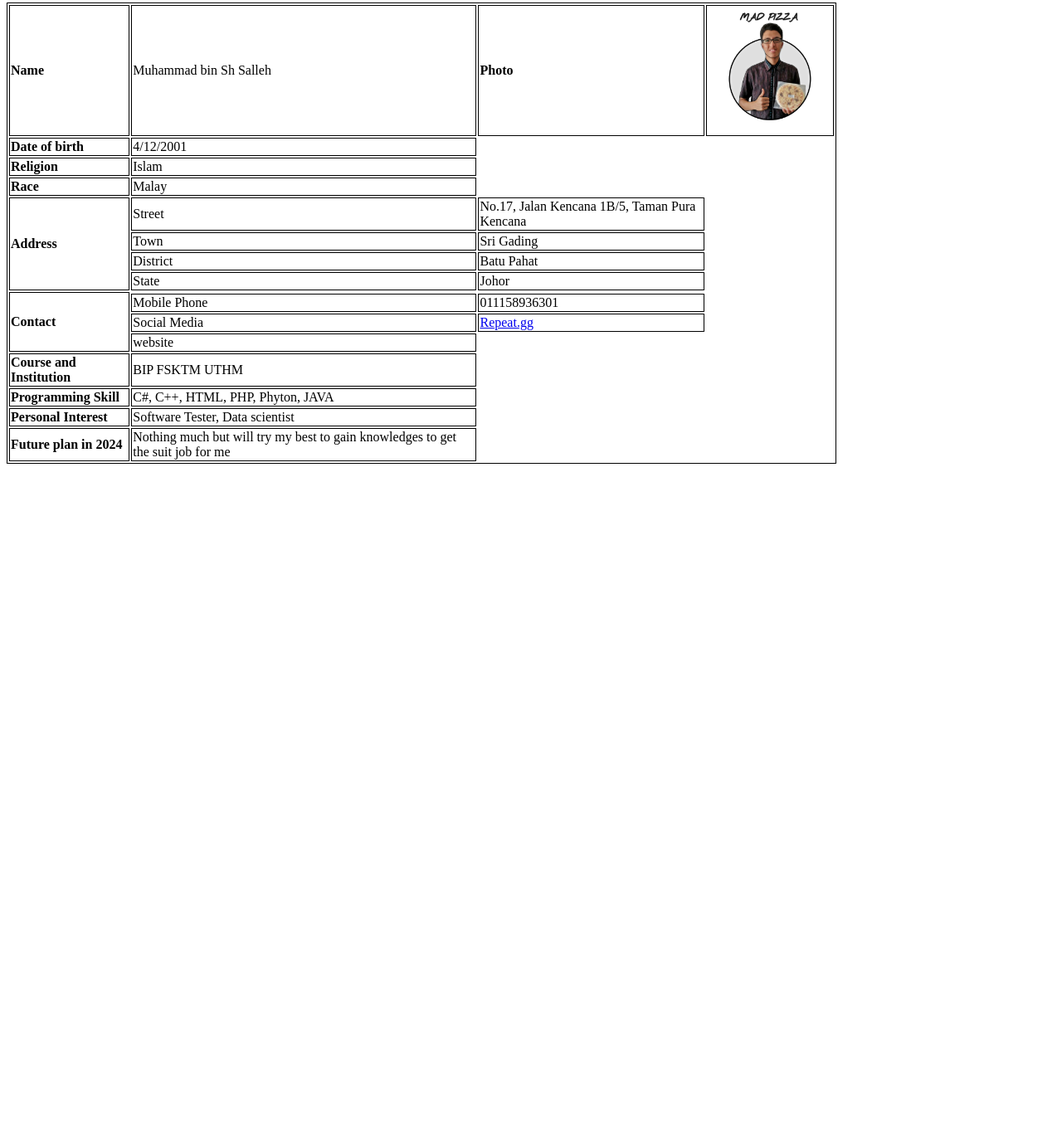
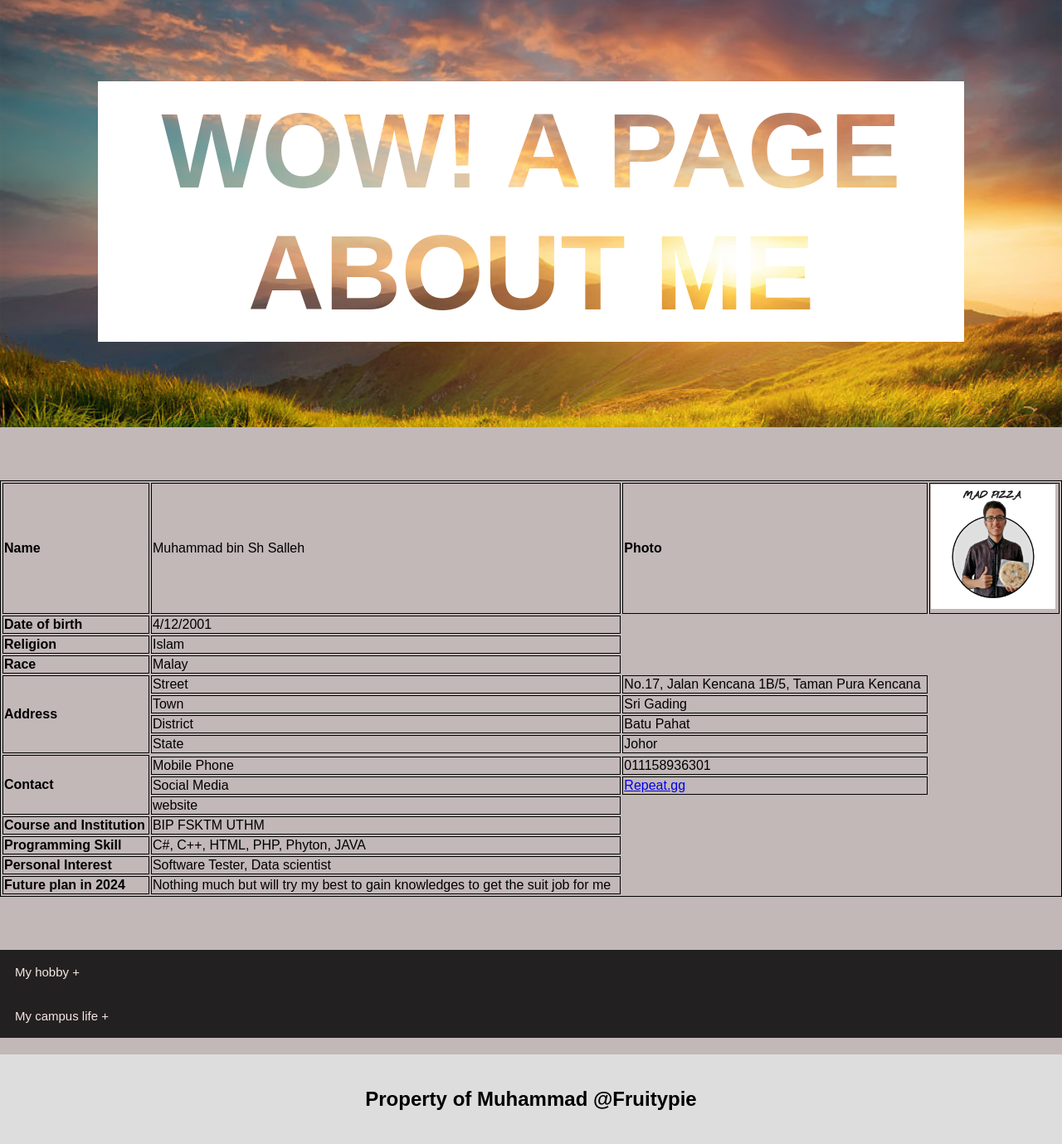
Before and after one commit to muhammadshsalleh/lab3, a plain HTML site: page index.html in a window 1280 px wide. Shown: the part 5-1384 px from the top of the page at 83% size. Before the commit the page ends 800 px from the top, so only its background shows below. Drawn offline with Linux system fonts and the light colour scheme.

Commit message:
Full page

```diff
--- a/index.html
+++ b/index.html
@@ -4,13 +4,18 @@
     <style>
 
     </style>
-    <link rel="stylesheet" href="../lab3/style.css" type="text/css">
+    <link rel="stylesheet" href="style.css">
     <meta charset="UTF-8">
     <meta name="viewport" content="width=device-width, initial-scale=1.0">
     <title>Document</title>
 </head>
 <body>
-    <table style="width:1000px">
+
+    <div class="image-container">
+        <div class="text">WOW! A PAGE ABOUT ME</div>
+    </div>
+
+    <table>
         <tr>
             <th>Name</th>
             <td>Muhammad bin Sh Salleh</td>
@@ -100,10 +105,44 @@
     </table>
 
 
+    <button type="button" class="collapsible">My hobby +</button>
+    <div class="content">
+        <p>Most of the time will spend time watching anime and playing game. Other hobbies are like
+            work out, cooking, making dessert, gardening. I also like cleaning sorrounding area.
+        </p>
+    </div>
+
+    <button type="button" class="collapsible">My campus life +</button>
+    <div class="content">
+        <p>To be honest, its quite good since my home is at Sri Gading. For subjects that been taken/learned,
+            i get some best idea/opputunites that can be used in my future work.
+        </p>
+    </div>
+
+
+    <!--For collapse block-->
+    <script>
+        var coll = document.getElementsByClassName("collapsible");
+        var i;
+
+        for (i = 0; i < coll.length; i++) {
+          coll[i].addEventListener("click", function() {
+            this.classList.toggle("active");
+            var content = this.nextElementSibling;
+            if (content.style.display === "block") {
+              content.style.display = "none";
+            } else {
+              content.style.display = "block";
+            }
+          });
+        }
+        </script>
 
 
 
-
+    <div class="footer">
+        <h2>Property of Muhammad @Fruitypie</h2>
+    </div>
 
 
 </body>
--- a/style.css
+++ b/style.css
@@ -1,7 +1,77 @@
 table{
-    border: 1px solid black
+    border: 1px solid black;
+    width: 100%;
+    margin-top: 5%;
+    margin-bottom: 5%;
 }
+
 th, td{
     border: 1px solid black;
     text-align: left;
 }
+
+/*for image*/
+.image-container {
+    background-image: url("nature.jpg");
+    background-size: cover;
+    position: relative;
+    height: 520px;
+  }
+  /*for text inside image*/
+  .text {
+    background-color: white;
+    color: rgb(2, 2, 2);
+    font-size: 10vw;
+    font-weight: bold;
+    margin: 0 auto;
+    padding: 10px;
+    width: 80%;
+    text-align: center;
+    position: absolute;
+    top: 50%;
+    left: 50%;
+    transform: translate(-50%, -50%);
+    mix-blend-mode: screen;
+  }
+
+body {
+    font-family: Arial, Helvetica, sans-serif;
+    margin: 0;
+    background-color: rgb(194, 184, 184);
+  }
+
+  html {
+    box-sizing: border-box;
+  }
+
+  .collapsible {
+    background-color: #222020;
+    color: rgb(247, 230, 230);
+    cursor: pointer;
+    padding: 18px;
+    width: 100%;
+    border: none;
+    text-align: left;
+    outline: none;
+    font-size: 15px;
+  }
+
+  .active, .collapsible:hover {
+    background-color: #555;
+  }
+
+  .content {
+    font-family: 'Times New Roman', Times, serif;
+    font-size: 20px;
+    padding: 0 18px;
+    display: none;
+    overflow: hidden;
+    background-color: #e6dddd;
+  }
+
+  .footer {
+    padding: 20px;
+    text-align: center;
+    background: #ddd;
+    margin-top: 20px;
+  }
```
Also changed, not shown: lake.jfif (added), nature.jpg (added).
